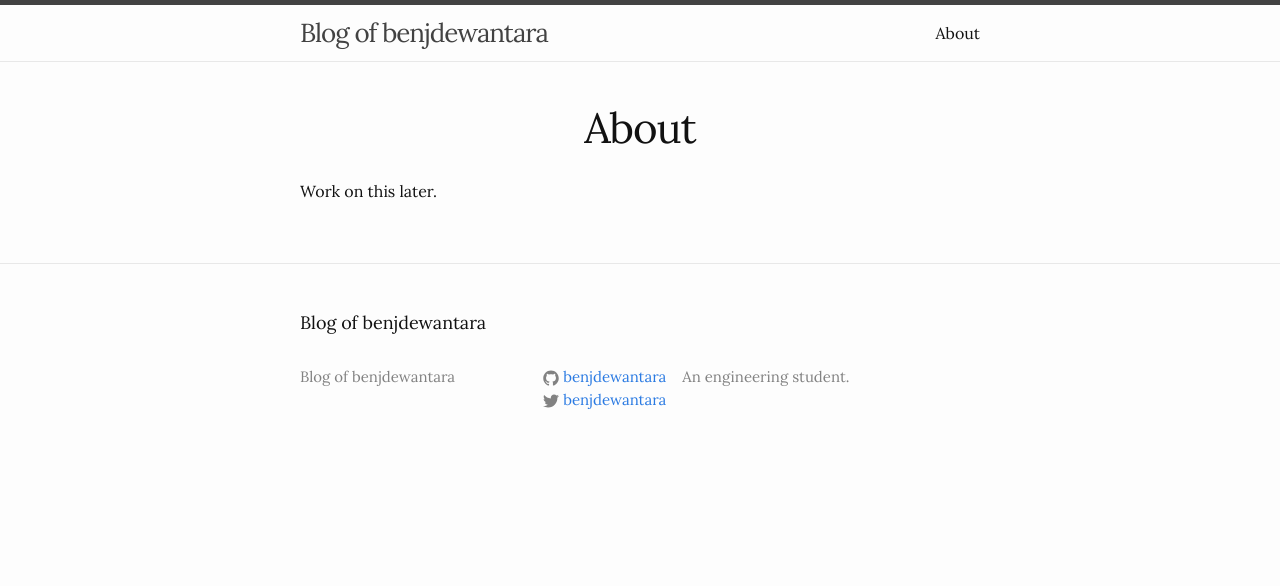
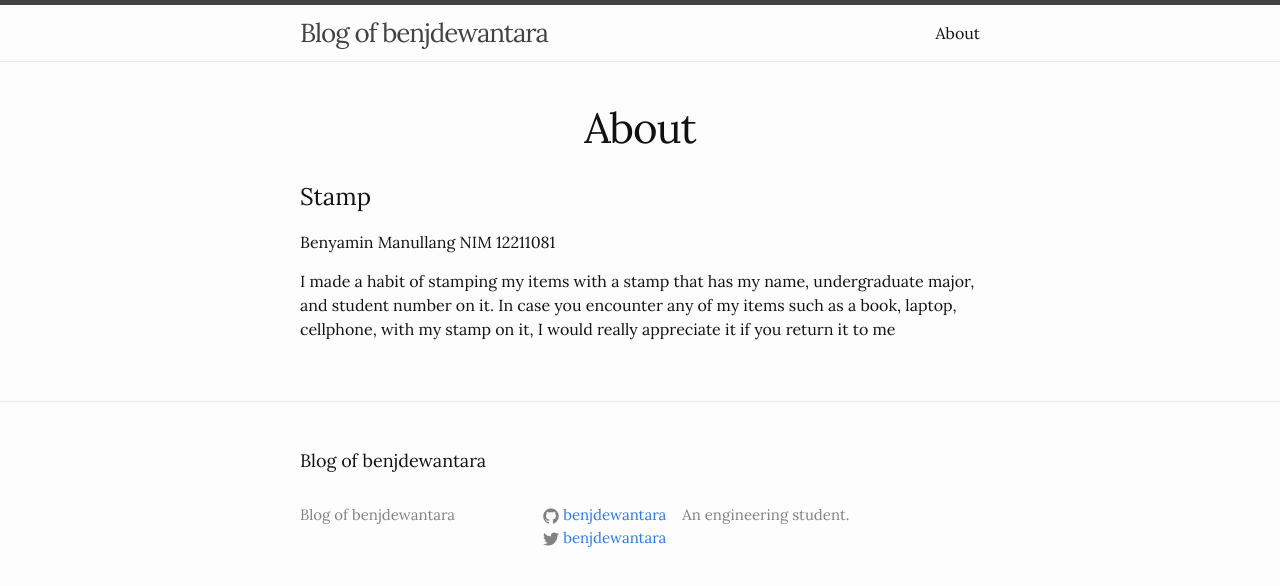
Before and after one commit to benjdewantara/benjdewantara.github.io, a Jekyll site: the page built from about.md, in a window 1280 px wide. Shown: the top 586 px of the page. Built offline with Jekyll 4.4.1, drawn with Linux system fonts in a browser that asks for light colours.

Commit message:
about.md: Information on my items that have my stamp on it

```diff
--- a/about.md
+++ b/about.md
@@ -4,4 +4,9 @@ title: About
 permalink: /about/
 ---
 
-Work on this later.
+# Stamp #
+
+Benyamin Manullang
+NIM 12211081
+
+I made a habit of stamping my items with a stamp that has my name, undergraduate major, and student number on it. In case you encounter any of my items such as a book, laptop, cellphone, with my stamp on it, I would really appreciate it if you return it to me
```
